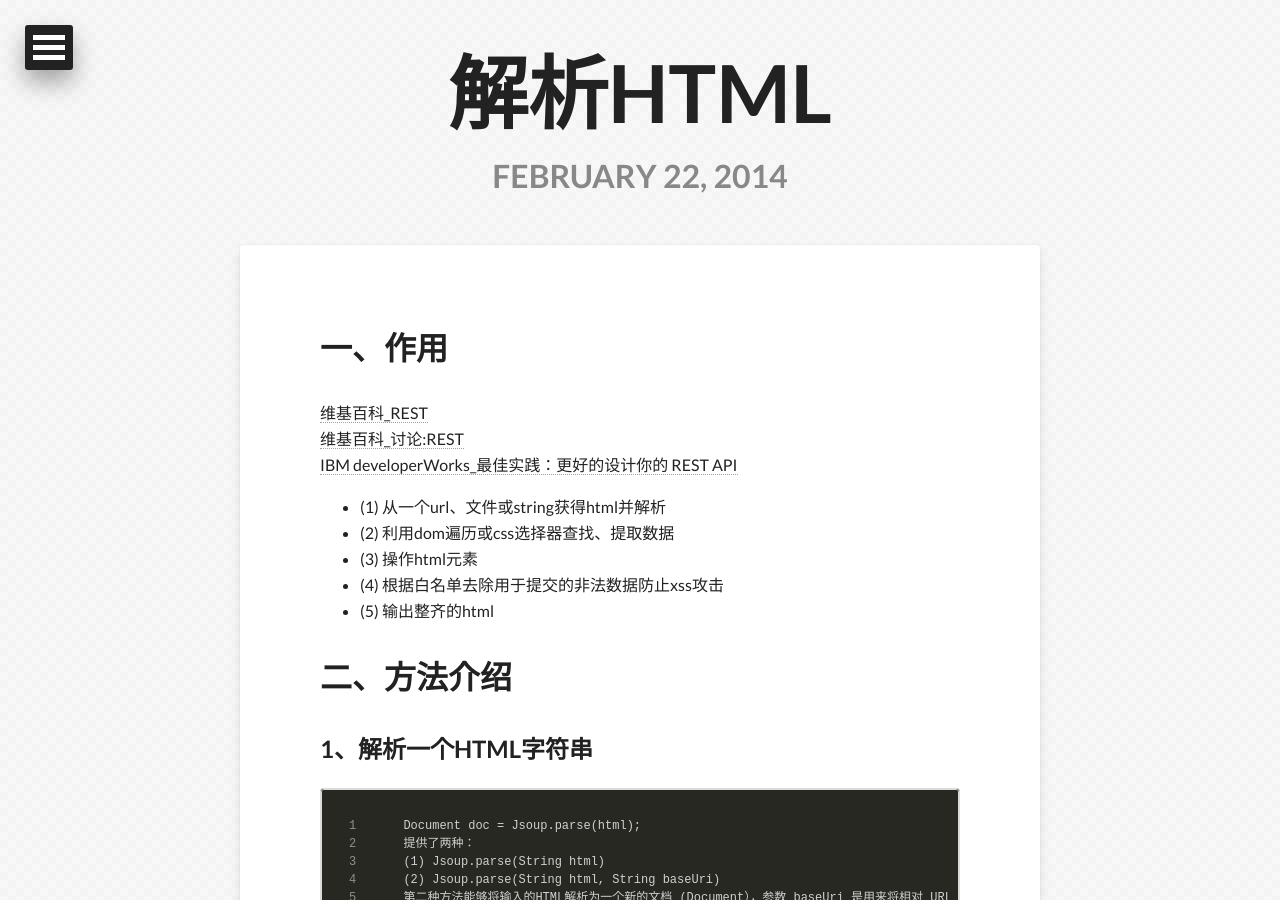
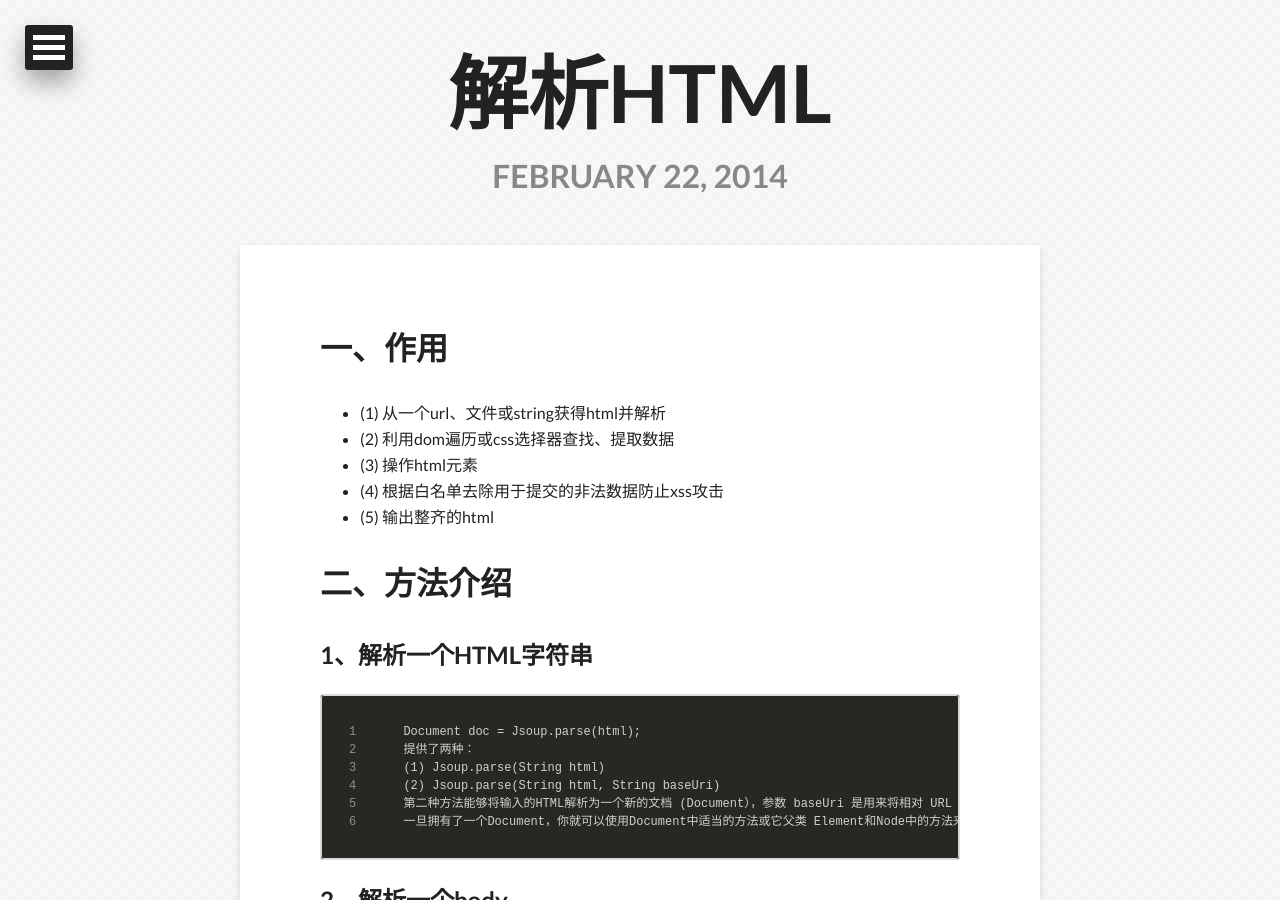
Before and after one commit to ITBox/ITBox.github.io, a Jekyll site: the page built from _posts/2014-02-22-jsoup-parse-html.md, in a window 1280 px wide and 900 px high. Built offline with Jekyll 4.4.1, drawn with Linux system fonts in a browser that asks for light colours; nearby versions of some CDN libraries; comment, search, counter and statistics services are not loaded.

Commit message:
Update 2014-02-22-jsoup-parse-html.md

```diff
--- a/_posts/2014-02-22-jsoup-parse-html.md
+++ b/_posts/2014-02-22-jsoup-parse-html.md
@@ -11,10 +11,6 @@ share: true
 comments: true
 ---
 #一、作用
-
-[维基百科_REST](http://zh.wikipedia.org/wiki/REST)<br/>
-[维基百科_讨论:REST](http://zh.wikipedia.org/wiki/Talk:REST)<br/>
-[IBM developerWorks_最佳实践：更好的设计你的 REST API](https://www.ibm.com/developerworks/cn/web/1103_chenyan_restapi/)
 
 * (1) 从一个url、文件或string获得html并解析
 * (2) 利用dom遍历或css选择器查找、提取数据
```
